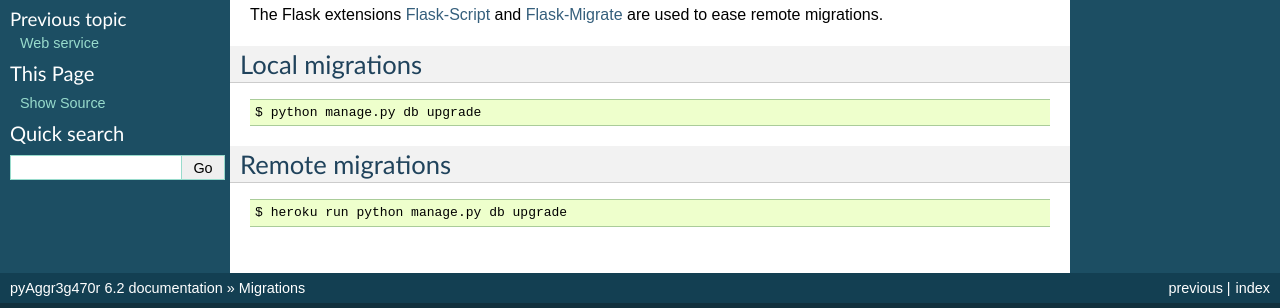
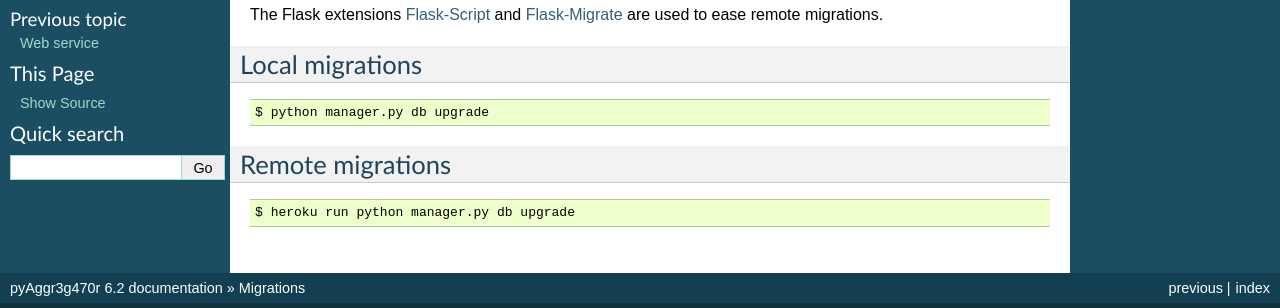
Before and after one commit to cedricbonhomme/newspipe, a Sphinx documentation site: the page built from documentation/migrations.rst, in a window 1280 px wide. Shown: the part 124-432 px from the top of the page. Built offline with Sphinx 7.4.7, drawn with Linux system fonts in a browser that asks for light colours.

Commit message:
updated documentation (db migration section).

```diff
--- a/documentation/migrations.rst
+++ b/documentation/migrations.rst
@@ -14,11 +14,11 @@ Local migrations
 
 .. code-block:: bash
 
-    $ python manage.py db upgrade
+    $ python manager.py db upgrade
 
 Remote migrations
 -----------------
 
 .. code-block:: bash
 
-    $ heroku run python manage.py db upgrade
+    $ heroku run python manager.py db upgrade
```
